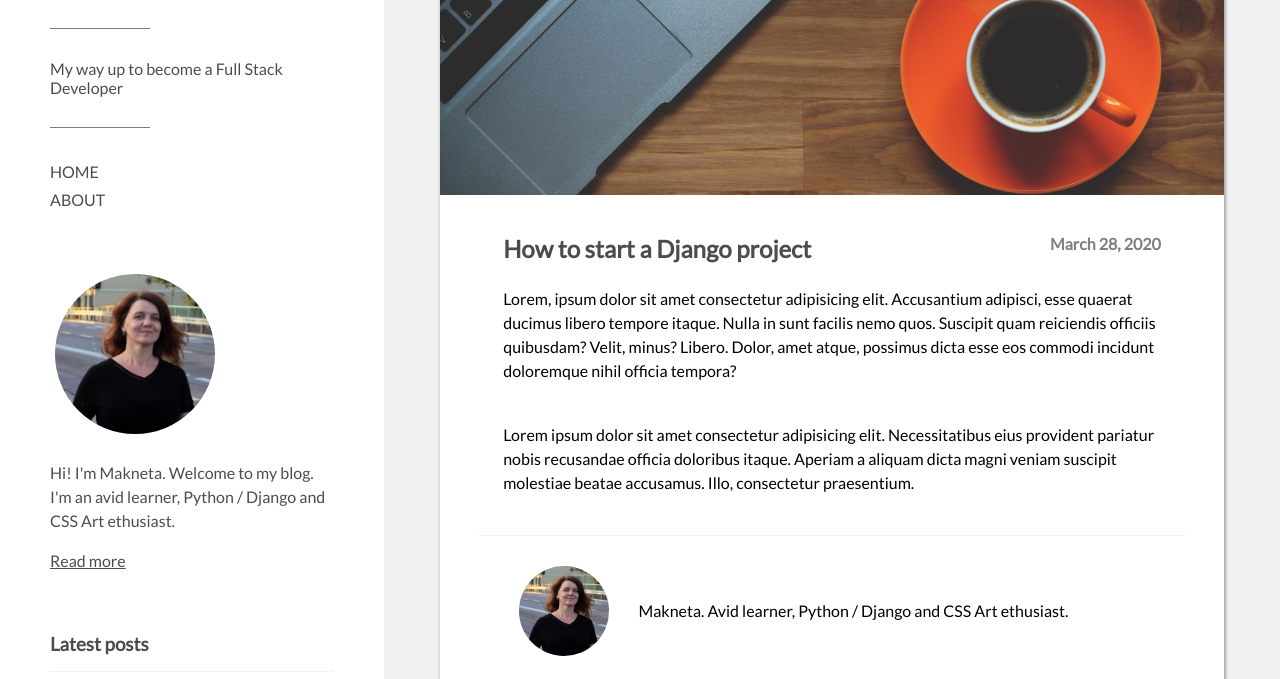
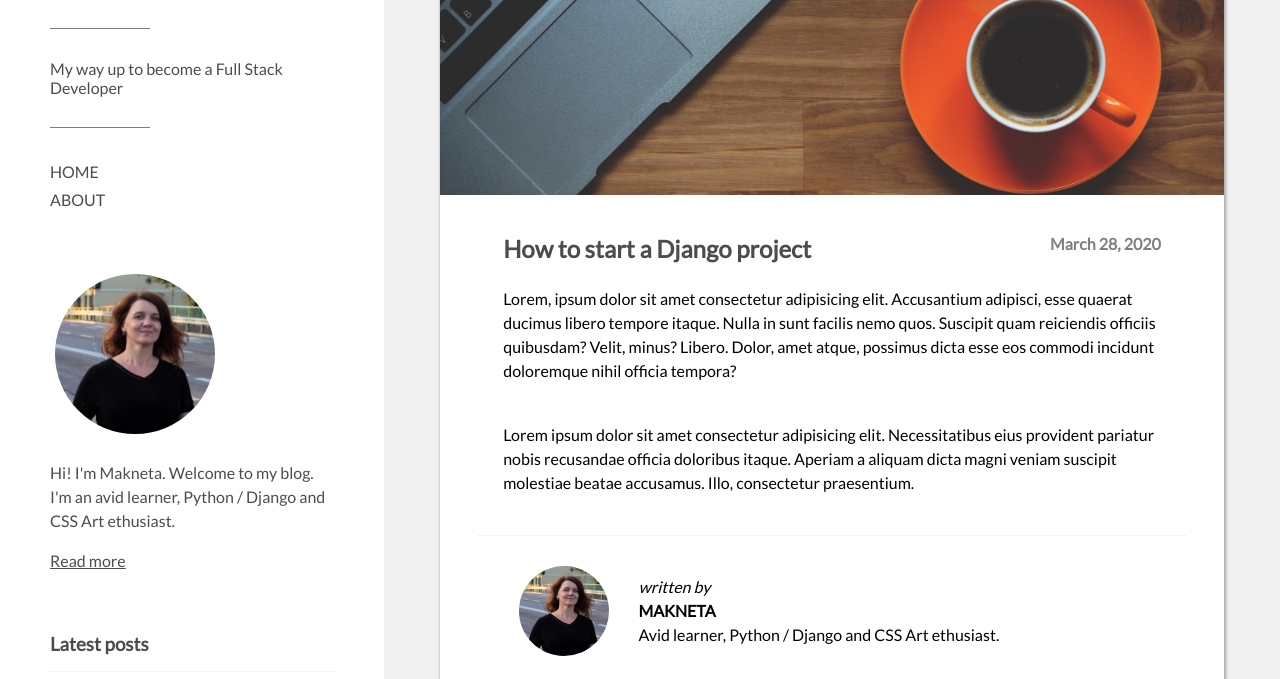
Before and after one commit to maknetaRo/personal-blog-layout, a plain HTML site: page posts/post1.html in a window 1280 px wide. Shown: the part 111-790 px from the top of the page. Drawn offline with Linux system fonts and the light colour scheme.

Commit message:
style: Change look of bio info under posts

```diff
--- a/css/post.css
+++ b/css/post.css
@@ -15,6 +15,14 @@
   border-top: 1px dotted var(--list-border-color);
   align-items: center;
   height: 150px;
+  line-height: 1.5;
+}
+.written-by {
+  font-style: oblique;
+}
+.author-name {
+  font-weight: bold;
+  text-transform: uppercase;
 }
 #bio-photo {
   width: 100px;
--- a/posts/post1.html
+++ b/posts/post1.html
@@ -69,7 +69,9 @@
               class="bio-img"
             />
             <figcaption class="bio-desc">
-              Makneta. Avid learner, Python / Django and CSS Art ethusiast.
+              <p class="written-by">written by</p>
+              <p class="author-name">Makneta</p>
+              Avid learner, Python / Django and CSS Art ethusiast.
             </figcaption>
           </figure>
         </div>
```
Also changed, not shown: posts/post2.html (+3 -1 lines), posts/post3.html (+3 -1 lines).
